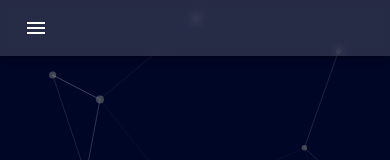
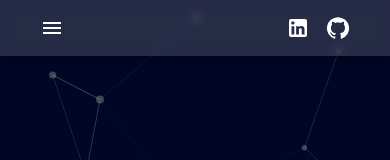
Before and after one commit to JonoMN/JonoMN.github.io, a React (Create React App) app: page / in a window 390 px wide. Shown: the top 160 px of the page. Built offline with nearby package versions, Linux system fonts and the light colour scheme.

Commit message:
Fixed mobile Nav bug

```diff
--- a/src/components/Drawer.js
+++ b/src/components/Drawer.js
@@ -3,11 +3,12 @@ import {
   Drawer,
   IconButton,
   List,
-  ListItemButton,
-  ListItemText,
+  Container,
   ListItem,
   Button,
 } from "@mui/material";
+import LinkedInIcon from '@mui/icons-material/LinkedIn';
+import GitHubIcon from '@mui/icons-material/GitHub';
 import MenuIcon from "@mui/icons-material/Menu";
 
 import { Link } from "react-router-dom";
@@ -68,9 +69,19 @@ function DrawerComponent() {
           </ListItem>
         </List>
       </Drawer>
+      <Container sx={{ display: 'flex', justifyContent: 'space-between', alignItems: 'center', width: '100%' }}>
       <IconButton onClick={toggleDrawer}>
         <MenuIcon />
       </IconButton>
+      <div>
+        <IconButton aria-label="LinkedIn" color="inherit" href="https://www.linkedin.com/in/jonathan-m-nelson/">
+          <LinkedInIcon />
+        </IconButton>
+        <IconButton aria-label="GitHub" color="inherit" href="https://github.com/JonoMN/">
+          <GitHubIcon />
+        </IconButton>
+      </div>
+      </Container>
     </>
   );
 }
--- a/src/components/NavBar.js
+++ b/src/components/NavBar.js
@@ -19,17 +19,17 @@ function NavBar() {
         ) : (
           <Container sx={{ display: 'flex', justifyContent: 'space-between', alignItems: 'center', width: '100%' }}>
             <div>
+              <Button color="inherit" component={Link} to="/">/ Home</Button>
+              <Button color="inherit" component={Link} to="/projects">/ Projects</Button>
+              <Button color="inherit" component={Link} to="/blog">/ Blog</Button>
+            </div>
+            <div>
               <IconButton aria-label="LinkedIn" color="inherit" href="https://www.linkedin.com/in/jonathan-m-nelson/">
                 <LinkedInIcon />
               </IconButton>
               <IconButton aria-label="GitHub" color="inherit" href="https://github.com/JonoMN/">
                 <GitHubIcon />
               </IconButton>
-            </div>
-            <div>
-              <Button color="inherit" component={Link} to="/">/ Home</Button>
-              <Button color="inherit" component={Link} to="/projects">/ Projects</Button>
-              <Button color="inherit" component={Link} to="/blog">/ Blog</Button>
             </div>
           </Container>
         )}
```
